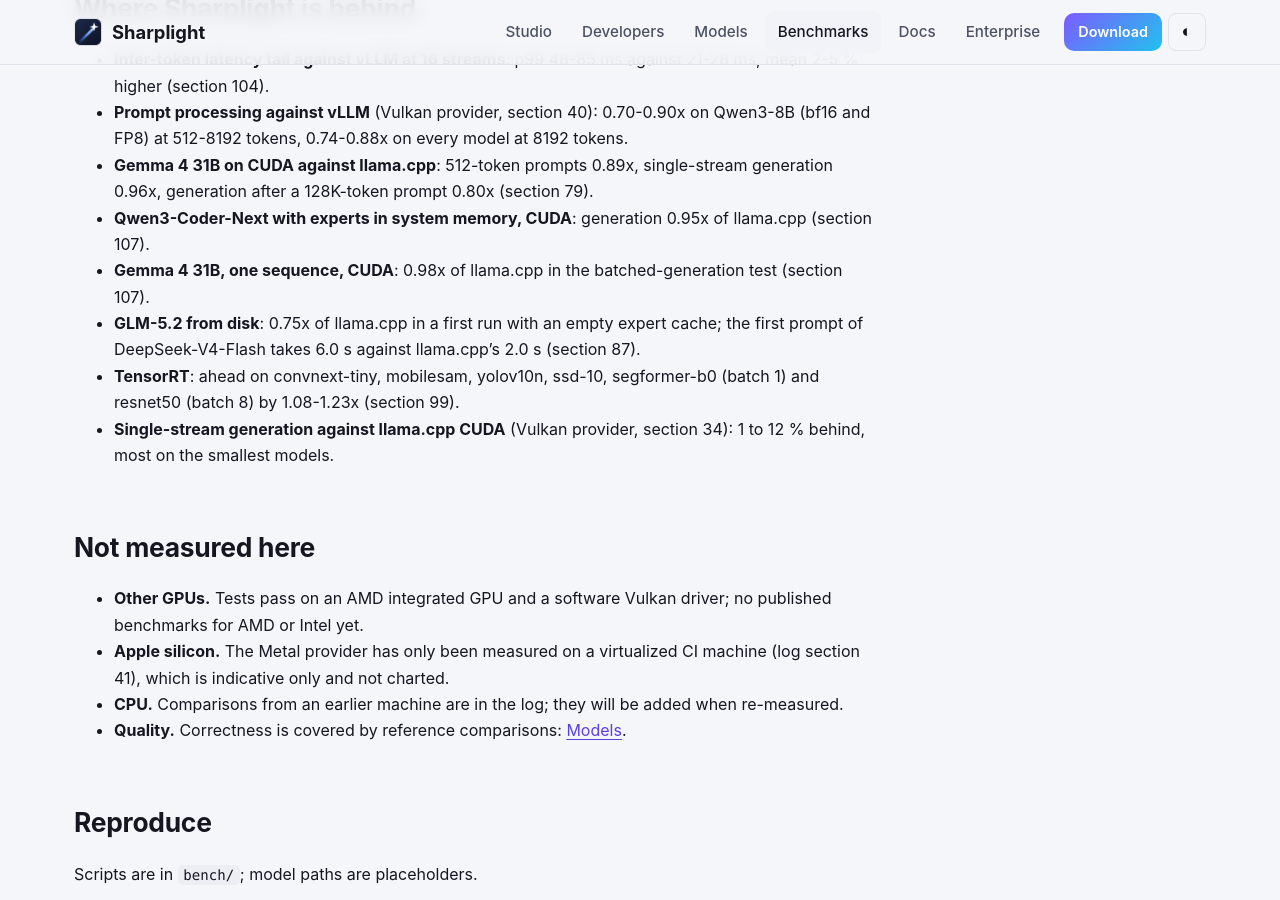
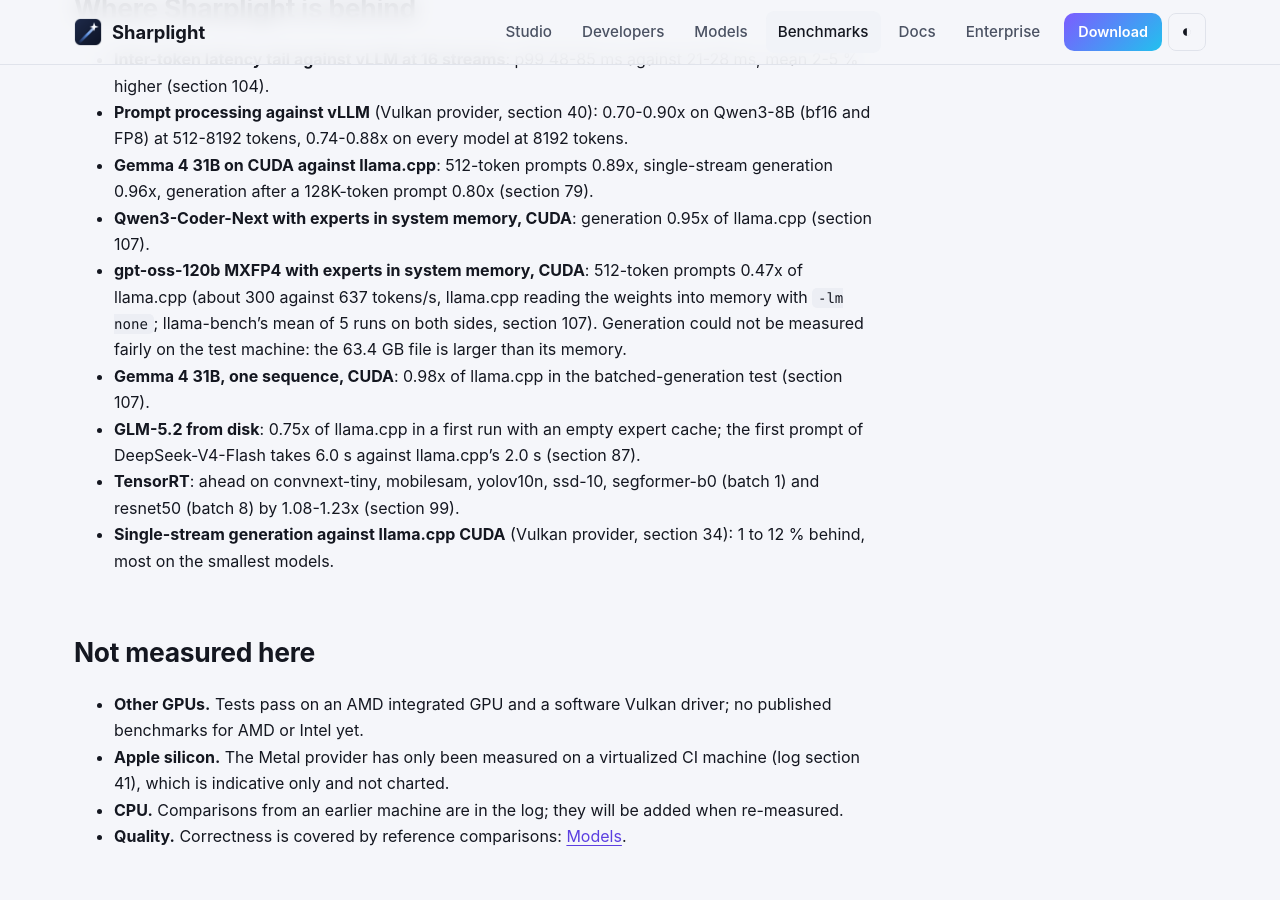
Before and after one commit to infernitytech/sharplight-website, a Jekyll site: the page built from benchmarks.md, in a window 1280 px wide and 900 px high, scrolled down 28244 px. Built offline with Jekyll 4.4.1, drawn with Linux system fonts in a browser that asks for light colours.

Commit message:
Benchmarks: list gpt-oss-120b prompt processing with experts in system memory on CUDA (0.47x of llama.cpp, section 107) under "Where Sharplight is behind"
Generation is noted as not measurable fairly on the test machine (model file larger than its memory).

Co-Authored-By: Claude Opus 5.5 <noreply@anthropic.com>
Claude-Session: https://claude.ai/code/session_01QqB795jsCd7X3uQm2DKpxf

```diff
--- a/benchmarks.md
+++ b/benchmarks.md
@@ -90,6 +90,9 @@ build.
 - **Gemma 4 31B on CUDA against llama.cpp**: 512-token prompts 0.89x, single-stream generation 0.96x, generation after a
   128K-token prompt 0.80x (section 79).
 - **Qwen3-Coder-Next with experts in system memory, CUDA**: generation 0.95x of llama.cpp (section 107).
+- **gpt-oss-120b MXFP4 with experts in system memory, CUDA**: 512-token prompts 0.47x of llama.cpp (about 300 against
+  637 tokens/s, llama.cpp reading the weights into memory with `-lm none`; llama-bench's mean of 5 runs on both sides,
+  section 107). Generation could not be measured fairly on the test machine: the 63.4 GB file is larger than its memory.
 - **Gemma 4 31B, one sequence, CUDA**: 0.98x of llama.cpp in the batched-generation test (section 107).
 - **GLM-5.2 from disk**: 0.75x of llama.cpp in a first run with an empty expert cache; the first prompt of DeepSeek-V4-Flash
   takes 6.0 s against llama.cpp's 2.0 s (section 87).
```
